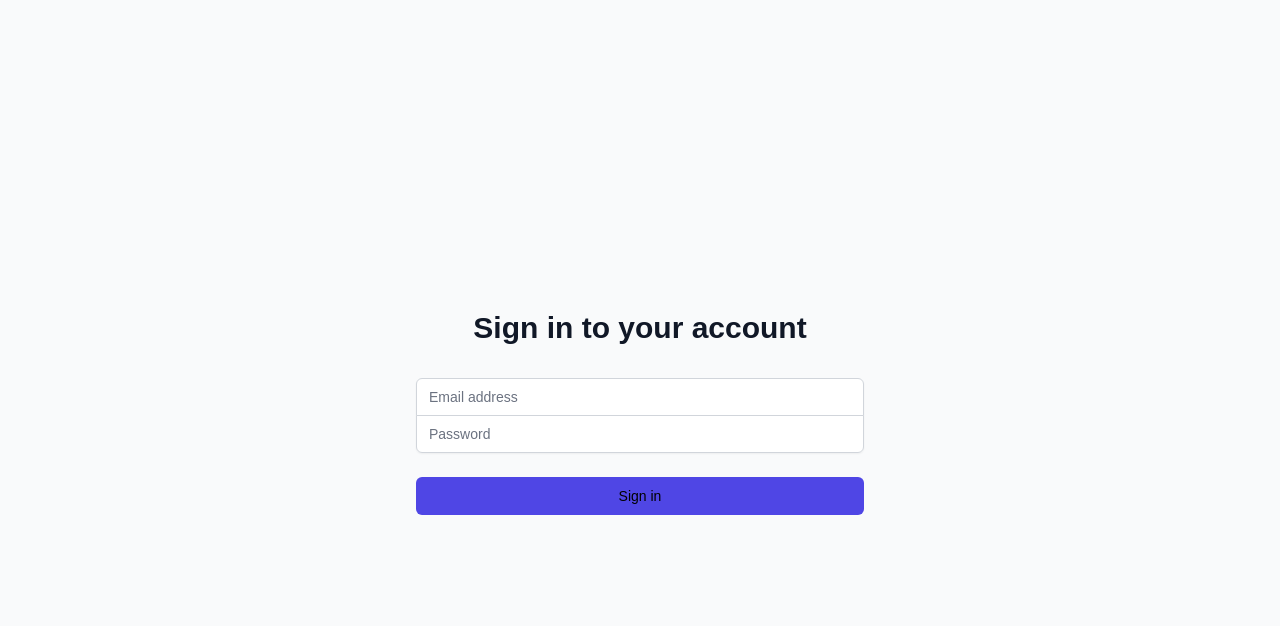
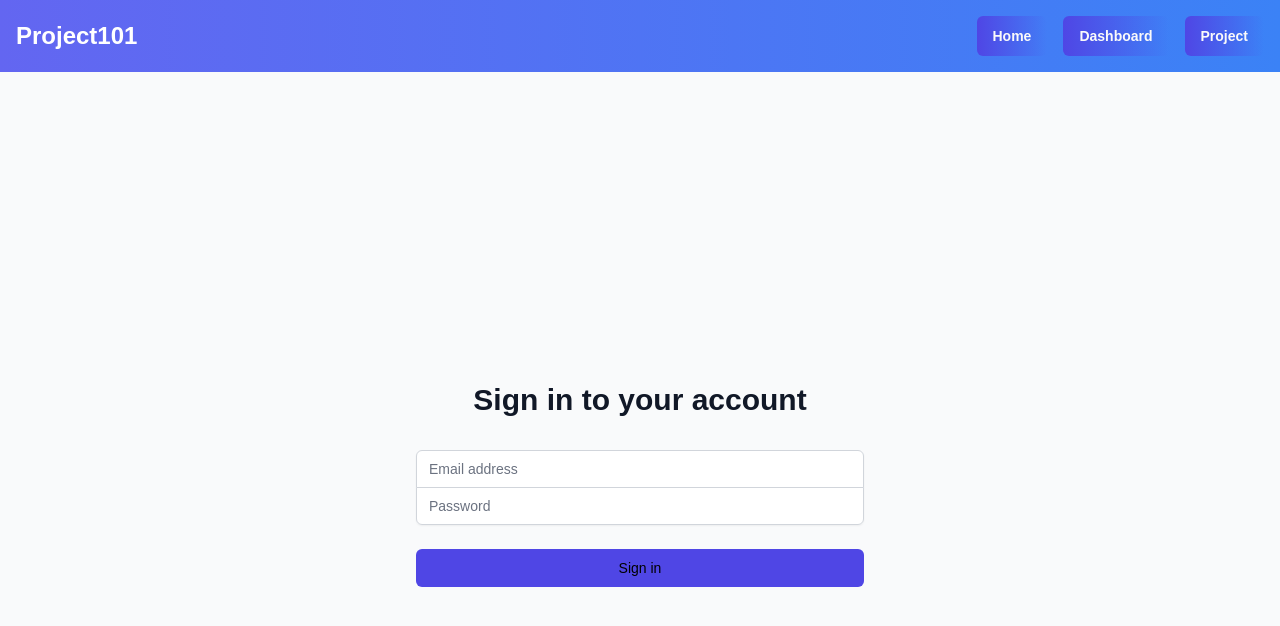
Before and after one commit to ClaudioGSDB/project101, a Next.js app: page /login in a window 1280 px wide. Shown: the top 626 px of the page. Built offline with nearby package versions, Linux system fonts and the light colour scheme; no server answers.

Commit message:
Updated Navbar UI and landing page improvements

```diff
--- a/src/app/layout.tsx
+++ b/src/app/layout.tsx
@@ -1,5 +1,6 @@
 // src/app/layout.tsx
 import { AuthProvider } from "@/context/AuthContext";
+import Navbar from "@/components/ui/Navbar"; // Import Navbar
 import "./globals.css";
 import type { Metadata } from "next";
 
@@ -16,7 +17,10 @@ export default function RootLayout({
   return (
     <html lang="en">
       <body>
-				<AuthProvider>{children}</AuthProvider>
+        <AuthProvider>
+          <Navbar /> {/* Add Navbar here so it's present on all pages */}
+          {children}
+        </AuthProvider>
       </body>
     </html>
   );
--- /dev/null
+++ b/src/components/ui/Layout.tsx
@@ -0,0 +1,10 @@
+import Navbar from "./Navbar";
+
+export default function Layout({ children }: { children: React.ReactNode }) {
+  return (
+    <div>
+      <Navbar />
+      <main className="p-4">{children}</main>
+    </div>
+  );
+}
--- /dev/null
+++ b/src/components/ui/Navbar.tsx
@@ -0,0 +1,37 @@
+"use client";
+import Link from "next/link";
+import { useRouter } from "next/navigation";
+import { Button } from "@/components/ui/button";
+
+export default function Navbar() {
+  return (
+    <nav className="bg-gradient-to-r from-indigo-500 to-blue-500 p-4 shadow-md">
+      <div className="container mx-auto flex justify-between items-center">
+        <Link href="/" className="text-white text-2xl font-bold">
+          Project101
+        </Link>
+        <div className="space-x-4">
+      <Button
+          className="bg-gradient-to-r from-indigo-600 to-blue-575 hover:from-indigo-600 hover:to-blue-600 hover:scale-105 transition-transform duration-300 hover:ring-2 hover:ring-white hover:ring-offset-1 hover:ring-offset-white-700 font-bold"
+          onClick={() => window.location.href = "/home"}
+          >
+       Home
+      </Button>
+
+      <Button
+        className="bg-gradient-to-r from-indigo-600 to-blue-575 hover:from-indigo-600 hover:to-blue-600 hover:scale-105 transition-transform duration-300 hover:ring-2 hover:ring-white hover:ring-offset-1 hover:ring-offset-white-700 font-bold"
+        onClick={() => window.location.href = "/dashboard"}
+      >
+      Dashboard
+      </Button>
+      <Button
+        className="bg-gradient-to-r from-indigo-600 to-blue-575 hover:from-indigo-600 hover:to-blue-600 hover:scale-105 transition-transform duration-300 hover:ring-2 hover:ring-white hover:ring-offset-1 hover:ring-offset-white-700 font-bold"
+        onClick={() => window.location.href = "/form"}
+      >
+      Project
+      </Button>
+        </div>
+      </div>
+    </nav>
+  );
+}
```
Lines whose indentation alone changed are shown as unchanged.
